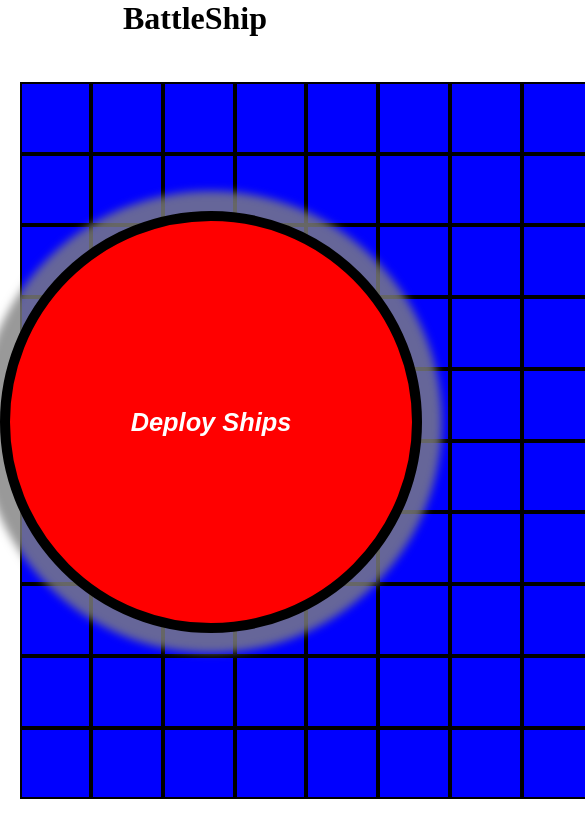
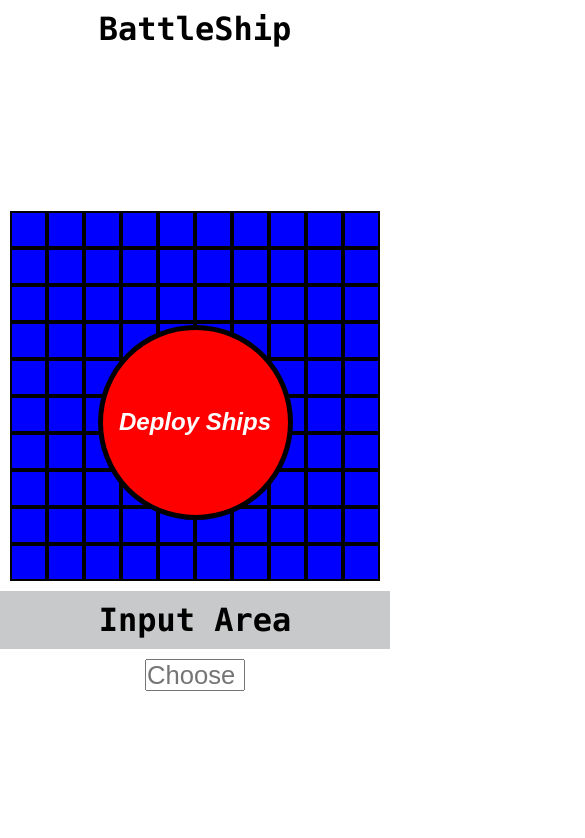
Before and after one commit to JakeMatthewsUK/SeaBattle, a React (Create React App) app: page / in a window 390 px wide. Shown: the top 838 px of the page, 585 px wide, since content can reach past the window. Built offline with nearby package versions, Linux system fonts and the light colour scheme.

Commit message:
Make responsive with media queries

```diff
--- a/src/component/app.css
+++ b/src/component/app.css
@@ -11,29 +11,31 @@ main {
   text-align: center;
   width: 100vw;
   height: 100vh;
+  font-family: consolas, sans-serif;
+}
+h1 {
+  margin: 10px;
 }
 .outerGameArea {
   display: grid;
   grid-template-columns: 1fr 85vh 1fr;
   margin: auto;
   width: 90%;
-  background-color: wheat;
+  align-items: center;
 }
-
 .input {
   display: flex;
+  flex-direction: column;
+  height: fit-content;
   background-color: rgba(80, 83, 87, 0.315);
   margin: 10px;
-  text-align: center;
-  justify-content: center;
+  padding: 10px;
 }
 
 .inputArea {
-  display: flex;
   text-align: center;
-  justify-content: center;
-  margin: auto;
-  width: 75%;
+  margin: 0px auto;
+  width: 100px;
   height: 2rem;
   font-size: 1.6rem;
 }
@@ -44,17 +46,8 @@ main {
   background-color: blue;
 }
 
-.square {
-  text-align: center;
-  content: none;
-  padding-top: calc(100% - 4px);
-  margin: 0;
-  border: 2px solid black;
-}
-
 .gameButton {
   position: absolute;
-  display: block;
   width: 50vh;
   height: 50vh;
   margin: auto;
@@ -62,7 +55,7 @@ main {
   right: 0;
   top: 0;
   bottom: 0;
-  font-size: 6.5vw;
+  font-size: 2.5rem;
   font-weight: 700;
   font-style: italic;
   overflow: hidden;
@@ -71,7 +64,7 @@ main {
   background-color: red;
   border: 10px solid black;
   outline: none;
-  box-shadow: 0px 0px 8px 20px rgba(128, 128, 128, 0.801);
+  box-shadow: 0px 0px 10px 15px rgba(128, 128, 128, 0.801);
 }
 .gameButton.initial:active {
   transform: scale(0.95);
@@ -80,6 +73,40 @@ main {
 .gameButton.initial:hover {
   color: orange;
 }
+@media only screen and (max-width: 1000px), (orientation: portrait) {
+  .outerGameArea {
+    display: flex;
+    flex-direction: column;
+    margin: auto;
+    width: 100%;
+  }
+  .grid {
+    margin: auto;
+    width: 95vw;
+    max-width: 95vh;
+  }
+  .input {
+    width: 100vw;
+    margin: 10px auto;
+  }
+  .gameButton {
+    font-size: 1.5rem;
+    width: 50vw;
+    height: 50vw;
+    max-height: 50vh;
+    max-width: 50vh;
+    border: 5px solid black;
+    box-shadow: none;
+  }
+}
+
+.square {
+  content: none;
+  padding-top: calc(100% - 4px);
+  margin: 0;
+  border: 2px solid black;
+}
+
 .gameButton.inplay {
   display: none;
 }
@@ -89,13 +116,6 @@ main {
   border-radius: 0;
   box-shadow: unset;
   font-size: 4.5vw;
-}
-.gameOverButton.final:hover {
-  color: orange;
-}
-.gameOverButton.final:active {
-  transform: scale(0.95);
-  transition-duration: 0.5s;
 }
 
 .bombed {
```
